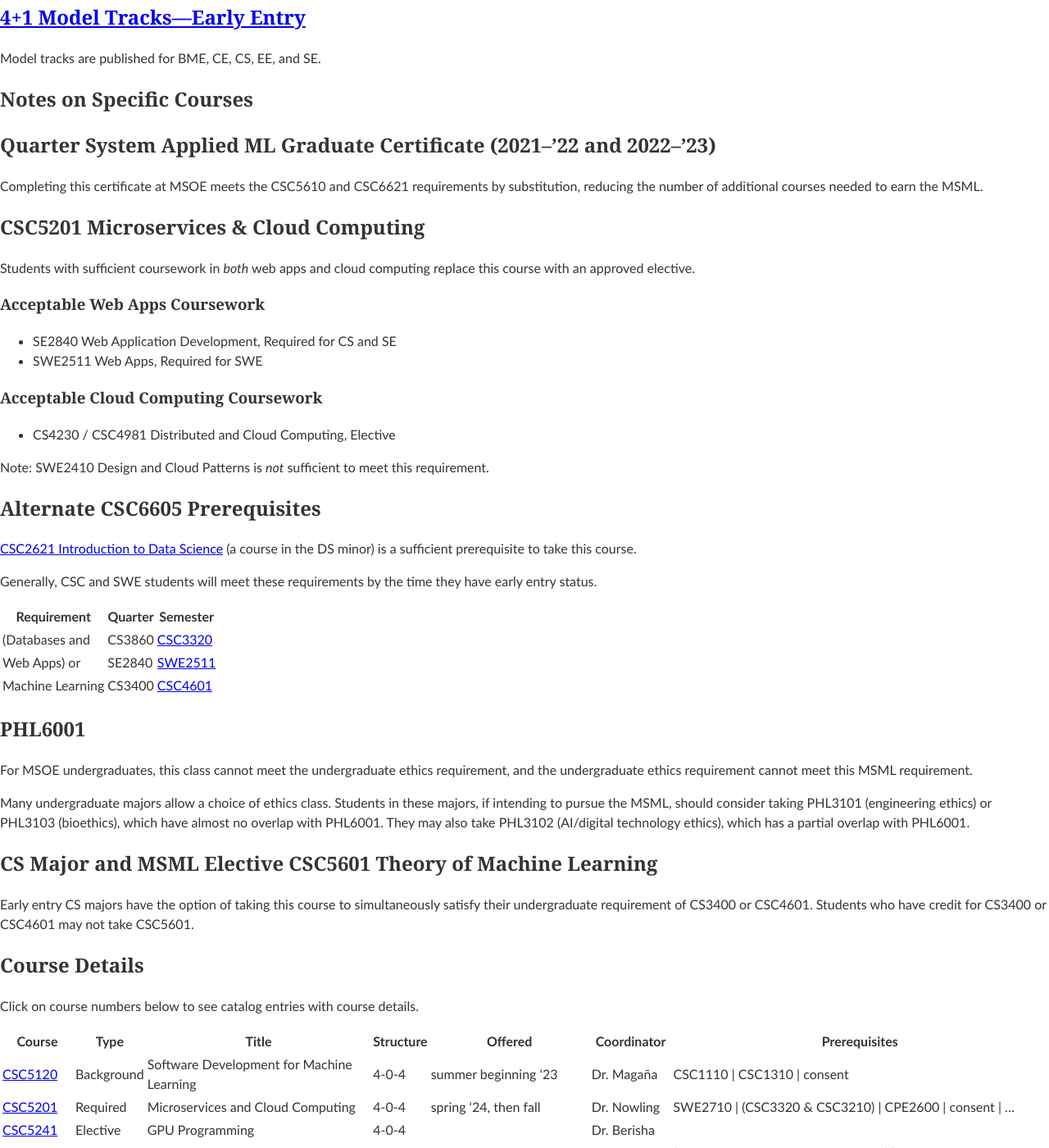
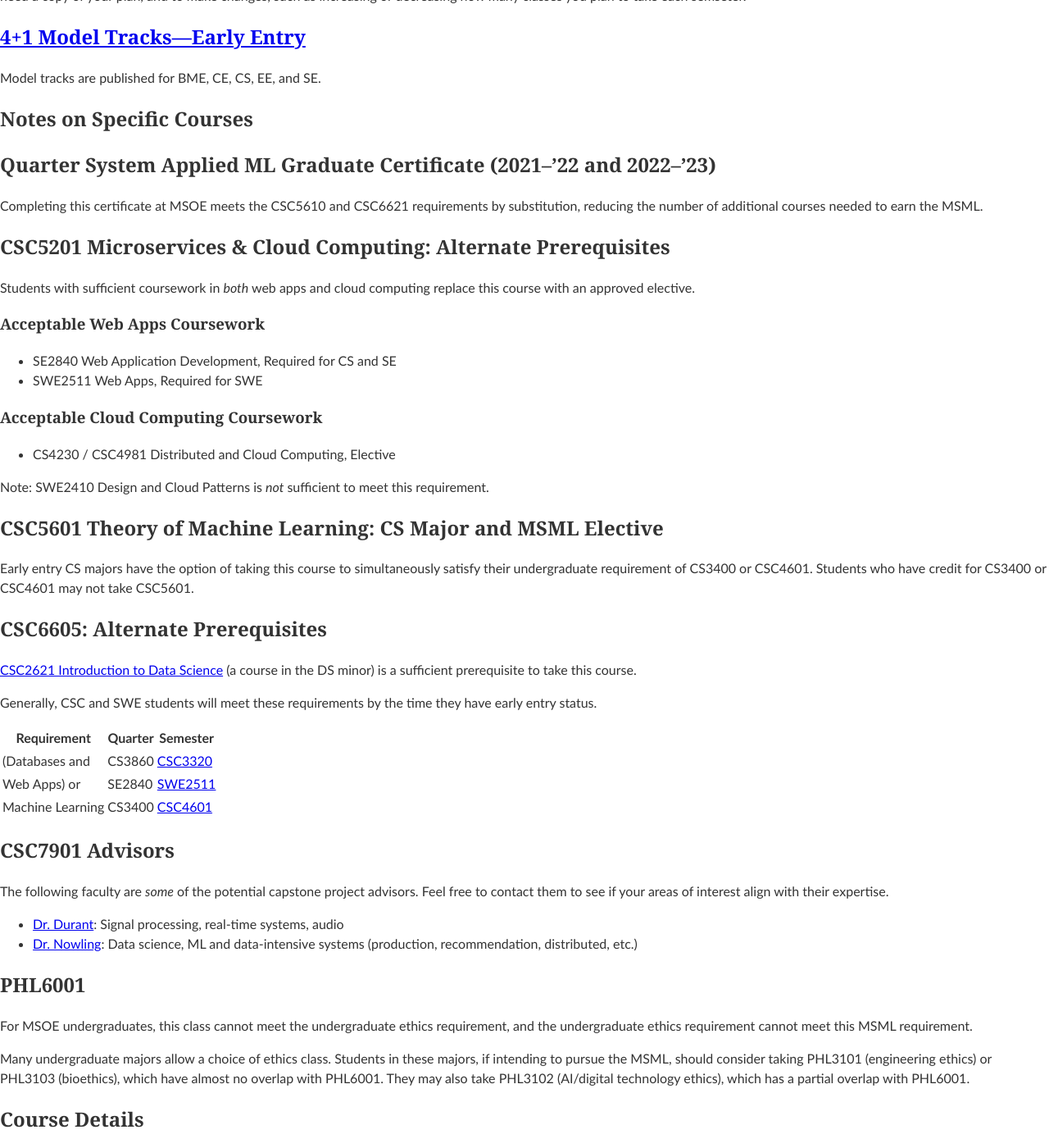
Before and after one commit to edurant/edurant.github.io, a Jekyll site: the page built from advising/msml.md, in a window 1280 px wide and 1400 px high, scrolled down 3810 px. Shown: the whole window at 82% size. Built offline with Jekyll 4.4.1, drawn with Linux system fonts in a browser that asks for light colours; our own code applies the rules of GitHub Pages for plain Markdown files; some of the changed text lies outside the part shown.

Commit message:
MSML: start potential CSC7901 advisor list

```diff
--- a/advising/msml.md
+++ b/advising/msml.md
@@ -109,7 +109,7 @@ Model tracks are published for BME, CE, CS, EE, and SE.
 
 Completing this certificate at MSOE meets the CSC5610 and CSC6621 requirements by substitution, reducing the number of additional courses needed to earn the MSML.
 
-## CSC5201 Microservices & Cloud Computing
+## CSC5201 Microservices & Cloud Computing: Alternate Prerequisites
 Students with sufficient coursework in *both* web apps and cloud computing replace this course with an approved elective.
 
 ### Acceptable Web Apps Coursework
@@ -121,7 +121,10 @@ Students with sufficient coursework in *both* web apps and cloud computing repla
 
 Note: SWE2410 Design and Cloud Patterns is *not* sufficient to meet this requirement.
 
-## Alternate CSC6605 Prerequisites
+## CSC5601 Theory of Machine Learning: CS Major and MSML Elective
+Early entry CS majors have the option of taking this course to simultaneously satisfy their undergraduate requirement of CS3400 or CSC4601. Students who have credit for CS3400 or CSC4601 may not take CSC5601.
+
+## CSC6605: Alternate Prerequisites
 
 [CSC2621 Introduction to Data Science](https://catalog.msoe.edu/preview_course.php?catoid=35&coid=40219) (a course in the DS minor) is a sufficient prerequisite to take this course.
 
@@ -133,14 +136,17 @@ Requirement      | Quarter | Semester
 Web Apps) or     | SE2840  | [SWE2511](https://catalog.msoe.edu/preview_course.php?catoid=35&coid=40238)
 Machine Learning | CS3400  | [CSC4601](https://catalog.msoe.edu/preview_course.php?catoid=35&coid=40224)
 
+## CSC7901 Advisors
+
+The following faculty are *some* of the potential capstone project advisors. Feel free to contact them to see if your areas of interest align with their expertise.
+* [Dr. Durant](/): Signal processing, real-time systems, audio
+* [Dr. Nowling](https://rnowling.github.io/): Data science, ML and data-intensive systems (production, recommendation, distributed, etc.)
+
 ## PHL6001
 
 For MSOE undergraduates, this class cannot meet the undergraduate ethics requirement, and the undergraduate ethics requirement cannot meet this MSML requirement.
 
 Many undergraduate majors allow a choice of ethics class. Students in these majors, if intending to pursue the MSML, should consider taking PHL3101 (engineering ethics) or PHL3103 (bioethics), which have almost no overlap with PHL6001. They may also take PHL3102 (AI/digital technology ethics), which has a partial overlap with PHL6001.
-
-## CS Major and MSML Elective CSC5601 Theory of Machine Learning
-Early entry CS majors have the option of taking this course to simultaneously satisfy their undergraduate requirement of CS3400 or CSC4601. Students who have credit for CS3400 or CSC4601 may not take CSC5601.
 
 # Course Details
 
```
Also changed, not shown: other parts of advising/msml.md (+1 -1 lines).
